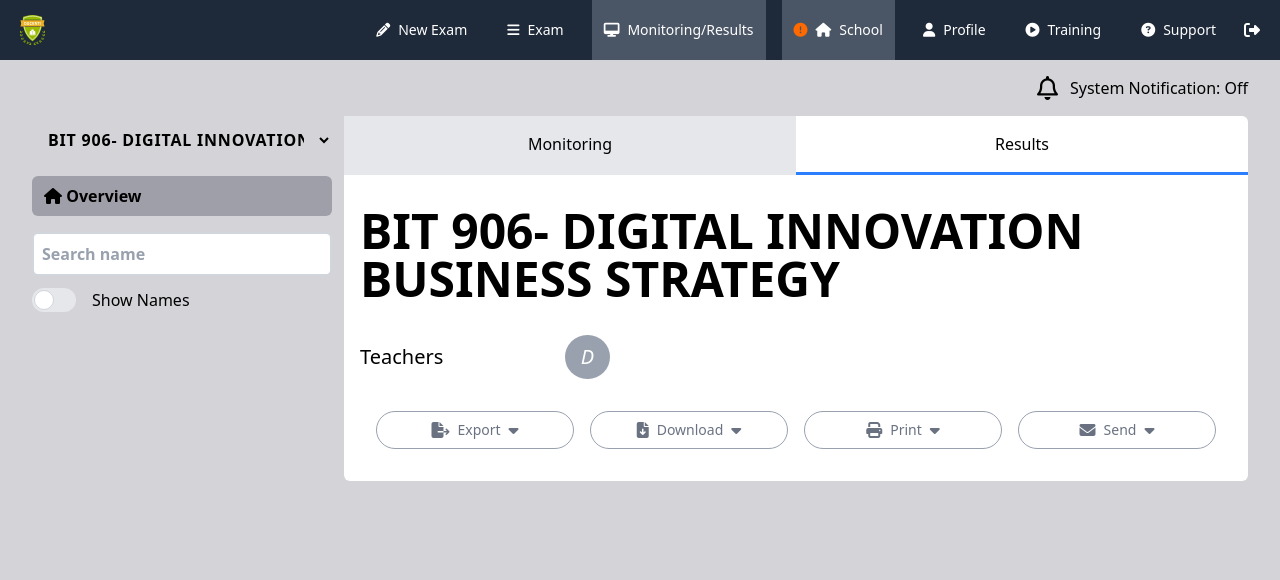
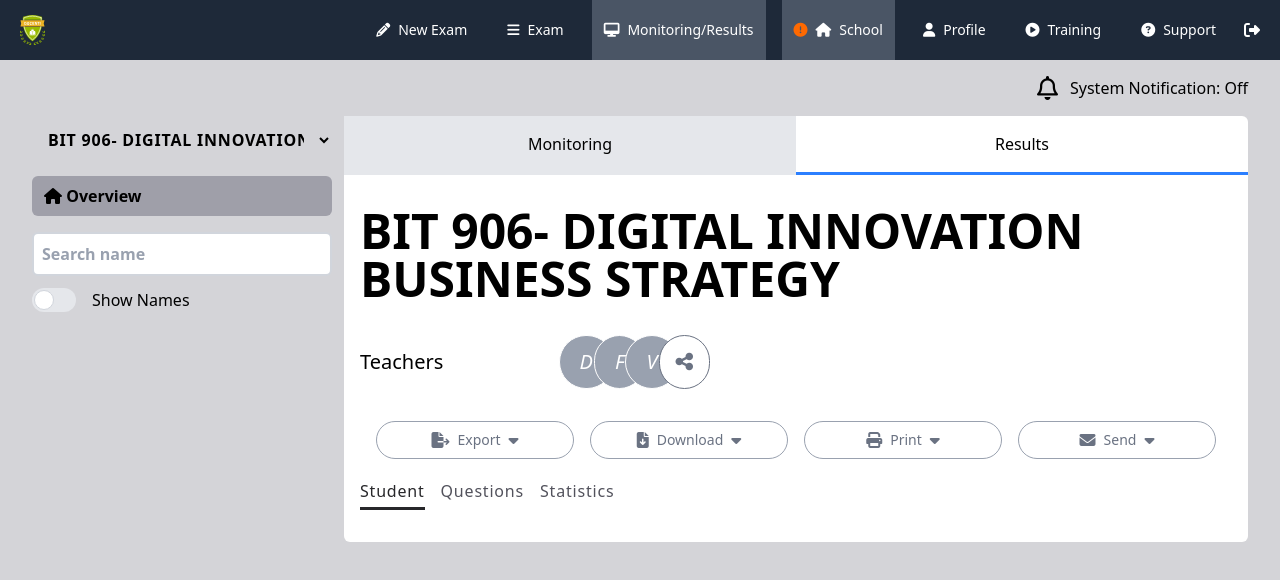
Before and after one commit to urizennnn/Exam-net, a Vue app: page /monitoring-results in a window 1280 px wide. Both pictures are taken after a click on the item "Results". Shown: the top 580 px of the page. Built offline with nearby package versions, Linux system fonts and the light colour scheme.

Commit message:
Almost done with the result page

```diff
--- a/src/components/AppTab.vue
+++ b/src/components/AppTab.vue
@@ -1,9 +1,16 @@
 <template>
-  <ul class="w-full flex overflow-y-hidden overflow-x-hidden">
+  <ul class="w-full flex overflow-y-hidden overflow-x-hidden select-none">
     <li
       v-for="(tab, index) in tabsFromProps"
       :key="index"
-      :class="`${props.class} text-center w-full p-4 capitalize cursor-pointer ${tab.isActive ? 'border-3 border-l-0 border-r-0 border-t-0 border-b-blue-500' : 'bg-gray-200'}`"
+      :class="[
+        theme === 'primary'
+          ? `${props.class} text-center w-full p-4 capitalize cursor-pointer ${tab.isActive ? 'border-3 border-l-0 border-r-0 border-t-0 border-b-blue-500' : 'bg-gray-200'}`
+          : '',
+        theme === 'variant'
+          ? `${props.class} ${tab.isActive ? activeClass : ''}`
+          : '',
+      ]"
       @click="handleTabSwitch(index)"
     >
       {{ tab.label }}
@@ -13,19 +20,24 @@
 
 <script setup lang="ts">
 import { PropType, ref, onMounted } from "vue";
+import { TabsType } from "../utils/types";
 
 const props = defineProps({
   tabs: {
-    type: Array as PropType<
-      {
-        isActive: boolean;
-        label: string;
-        value: string;
-      }[]
-    >,
+    type: Array as PropType<TabsType[]>,
     default: () => [],
   },
   class: {
+    type: String,
+    default: "",
+    required: false,
+  },
+  theme: {
+    type: String as PropType<"primary" | "variant">,
+    default: "primary",
+    required: false,
+  },
+  activeClass: {
     type: String,
     default: "",
     required: false,
--- a/src/pages/MonitoringResults/MonitoringResults.vue
+++ b/src/pages/MonitoringResults/MonitoringResults.vue
@@ -34,6 +34,7 @@
           <!-- main section -->
           <main class="py-8 px-4">
             <h1 class="text-black text-5xl font-bold">{{ examTitle }}</h1>
+            <!-- Monitoring section -->
             <template v-if="selectSelectedTab === 'monitoring'">
               <section class="flex gap-6 mt-4">
                 <div class="flex flex-col gap-2 w-full max-w-[350px]">
@@ -50,13 +51,19 @@
                   <div
                     class="flex gap-6 items-center font-light text-black text-xl justify-between"
                   >
-                    Teachers
-                    <div>
+                    <p>Teachers</p>
+                    <div class="flex">
                       <i
-                      class="py-3 px-4 bg-gray-400 text-white rounded-full select-none"
-                      >D</i
-                    >
-                    <i class="fa-solid fa-share-nodes border border-gray-400 text-gray-400 py-3 px-3 rounded-full"></i>
+                        v-for="(teacher, index) in teachersList.slice(0, 3)"
+                        :key="index"
+                        :class="`z-[${index}] ${index > 0 ? 'ml-[-20px]' : ''} py-3 px-5 bg-gray-400 border border-white text-white rounded-full select-none`"
+                        >{{ teacher.name[0].toUpperCase() }}</i
+                      >
+                      <AppButton
+                        class="border-gray-500 text-gray-400 py-3 ml-[-20px] z-[5] px-4 rounded-full! bg-white"
+                      >
+                        <i class="fa-solid fa-share-nodes"></i>
+                      </AppButton>
                     </div>
                   </div>
                   <div class="mt-4">
@@ -91,16 +98,26 @@
                 </div>
               </section>
             </template>
+            <!-- Results section -->
             <template v-if="selectSelectedTab === 'results'">
-              <p
-                class="flex gap-6 items-center font-light text-black my-8 max-w-[250px] w-full text-xl justify-between"
+              <div
+                class="w-full max-w-[350px] my-8 flex gap-6 items-center font-light text-black text-xl justify-between"
               >
-                Teachers
-                <i
-                  class="py-2 px-4 bg-gray-400 text-white rounded-full select-none"
-                  >D</i
-                >
-              </p>
+                <p>Teachers</p>
+                <div class="flex">
+                  <i
+                    v-for="(teacher, index) in teachersList.slice(0, 3)"
+                    :key="index"
+                    :class="`z-[${index}] ${index > 0 ? 'ml-[-20px]' : ''} py-3 px-5 bg-gray-400 border border-white text-white rounded-full select-none`"
+                    >{{ teacher.name[0].toUpperCase() }}</i
+                  >
+                  <AppButton
+                    class="border-gray-500 text-gray-400 py-3 ml-[-20px] z-[5] px-4 rounded-full! bg-white"
+                  >
+                    <i class="fa-solid fa-share-nodes"></i>
+                  </AppButton>
+                </div>
+              </div>
               <div class="w-full px-4 flex gap-4">
                 <AppButton
                   v-for="(button, index) in buttonListTwo"
@@ -109,6 +126,15 @@
                   :leftIcon="button.leftIcon"
                   :rightIcon="button.rightIcon"
                   class="w-full! items-center justify-center rounded-3xl!"
+                />
+              </div>
+              <div class="mt-4">
+                <AppTab
+                  :tabs="resultsTab"
+                  v-model="selectedResultTab"
+                  theme="variant"
+                  class="py-1 tracking-wider hover:border-b-3 hover:border-zinc-800 mr-4 text-zinc-600 hover:text-zinc-800"
+                  activeClass="border-b-3 border-zinc-800 text-zinc-800 cursor-pointer"
                 />
               </div>
             </template>
@@ -126,6 +152,7 @@ import AppToggleButton from "../../components/AppToggleButton.vue";
 import AppSelect from "../../components/AppSelect.vue";
 import AppButton from "../../components/AppButton.vue";
 import AppTab from "../../components/AppTab.vue";
+import { TabsType } from "../../utils/types";
 
 const allAvailableExams = ref([
   {
@@ -136,7 +163,7 @@ const allAvailableExams = ref([
   },
 ]);
 const examTitle = ref(allAvailableExams.value[0].title);
-const tabs = ref([
+const tabs = ref<TabsType[]>([
   {
     label: "monitoring",
     isActive: true,
@@ -231,15 +258,37 @@ const buttonListTwo = ref([
 
 const teachersList = ref([
   {
-    name: 'Damian'
+    name: "Damian",
   },
   {
-    name: 'Damian'
+    name: "Fisayo",
   },
   {
-    name: 'Damian'
+    name: "Victor",
   },
-])
+  {
+    name: "Fara",
+  },
+]);
+
+const resultsTab = ref<TabsType[]>([
+  {
+    isActive: true,
+    label: "Student",
+    value: "student",
+  },
+  {
+    isActive: false,
+    label: "Questions",
+    value: "question",
+  },
+  {
+    isActive: false,
+    label: "Statistics",
+    value: "statistics",
+  },
+]);
+const selectedResultTab = ref(resultsTab.value[0].value);
 </script>
 
 <style scoped>
--- a/src/pages/Preview/Preview.vue
+++ b/src/pages/Preview/Preview.vue
@@ -26,7 +26,7 @@
             label="Submit Exam"
             leftIcon="fa-solid fa-check text-green-600"
             theme="variant"
-            extraClass="rounded-2xl! px-5! py-3! gap-4!"
+            class="rounded-2xl! px-5! py-3! gap-4!"
             to="/monitoring-results"
             @click="clearData"
           />
@@ -102,7 +102,6 @@ import { ref, onMounted, computed } from "vue";
 import { fileSize } from "../../utils/variables";
 import AppEditor from "../../components/AppEditor.vue";
 import AppButton from "../../components/AppButton.vue";
-import { uid } from "uid";
 import AppToast from "../../components/AppToast.vue";
 import { clearData } from "../../utils/functions";
 import { useRoute } from "vue-router";
--- a/src/utils/types.ts
+++ b/src/utils/types.ts
@@ -60,3 +60,9 @@ export interface ErrorResponse {
       }
     | string;
 }
+
+export interface TabsType {
+  isActive: boolean;
+  label: string;
+  value: string;
+}
```
